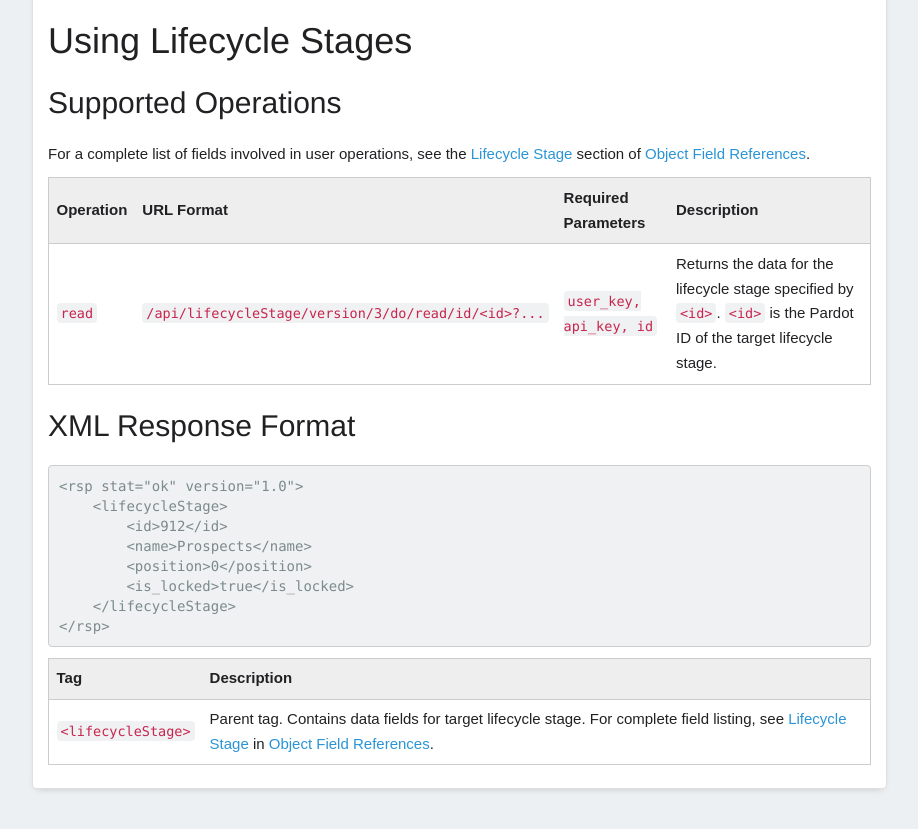
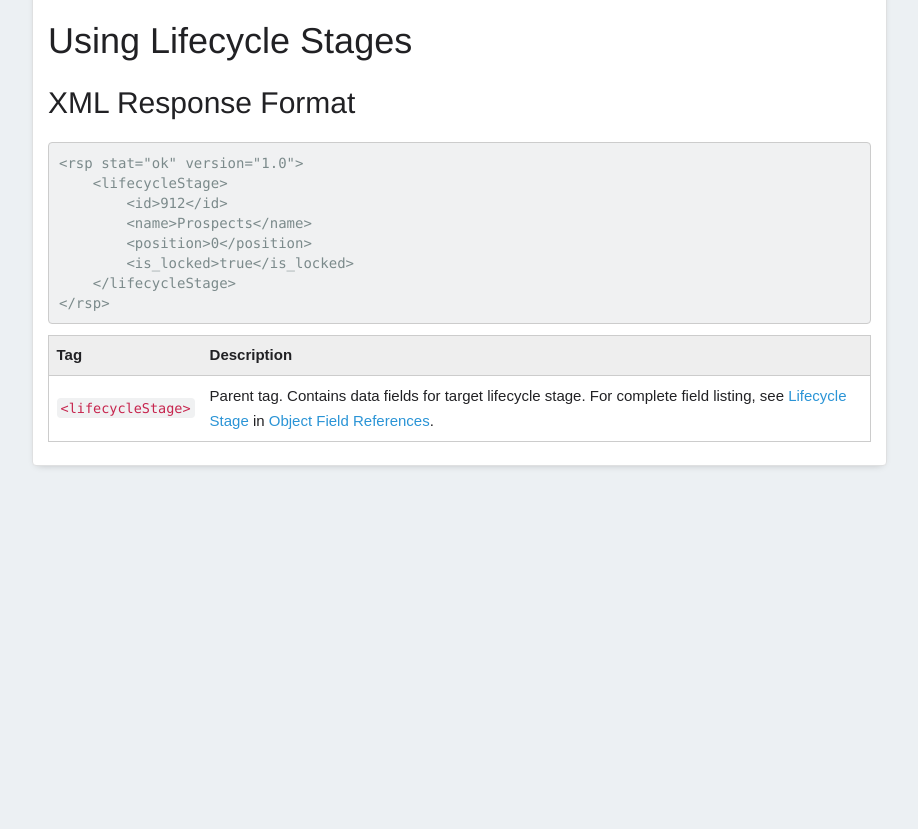
Before and after one commit to jusroberts/api-docs, a plain HTML site: page kb/api-version-3/lifecycle-stages/index.html in a window 1280 px wide. Shown: the part 2306-3135 px from the top of the page, without its empty margins (323-1241 px from the left). After the commit the page ends 2842 px from the top, so only its background shows below. Drawn offline with nearby package versions, Linux system fonts and the light colour scheme; a web font is replaced by a local one.

Commit message:
Update documentation

```diff
--- a/kb/api-version-3/lifecycle-stages/index.html
+++ b/kb/api-version-3/lifecycle-stages/index.html
@@ -360,26 +360,6 @@
 </tbody>
 </table>
 <h1 id="using-lifecycle-stages">Using Lifecycle Stages</h1>
-<h2 id="supported-operations_1">Supported Operations<a name="62780-supported-operations" id="supported-operations"></a></h2>
-<p>For a complete list of fields involved in user operations, see the <a href="../../../kb/api-version-3/object-field-references#lifecycle-stage">Lifecycle Stage</a> section of <a href="../../../kb/api-version-3/object-field-references">Object Field References</a>.</p>
-<table>
-<thead>
-<tr>
-<th><strong>Operation</strong></th>
-<th><strong>URL Format</strong></th>
-<th><strong>Required Parameters</strong></th>
-<th><strong>Description</strong></th>
-</tr>
-</thead>
-<tbody>
-<tr>
-<td><code>read</code></td>
-<td><code>/api/lifecycleStage/version/3/do/read/id/&lt;id&gt;?...</code></td>
-<td><code>user_key, api_key, id</code></td>
-<td>Returns the data for the lifecycle stage specified by <code>&lt;id&gt;</code>. <code>&lt;id&gt;</code> is the Pardot ID of the target lifecycle stage.</td>
-</tr>
-</tbody>
-</table>
 <h2 id="xml-response-format_1">XML Response Format</h2>
 <pre><code>&lt;rsp stat=&quot;ok&quot; version=&quot;1.0&quot;&gt;
     &lt;lifecycleStage&gt;
```
